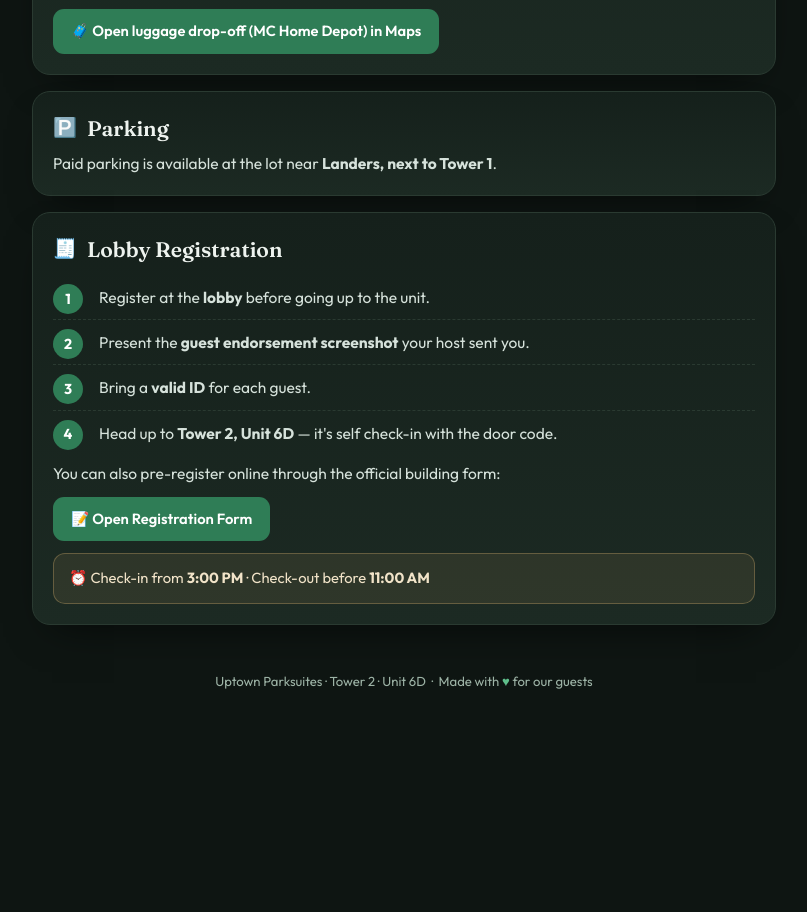
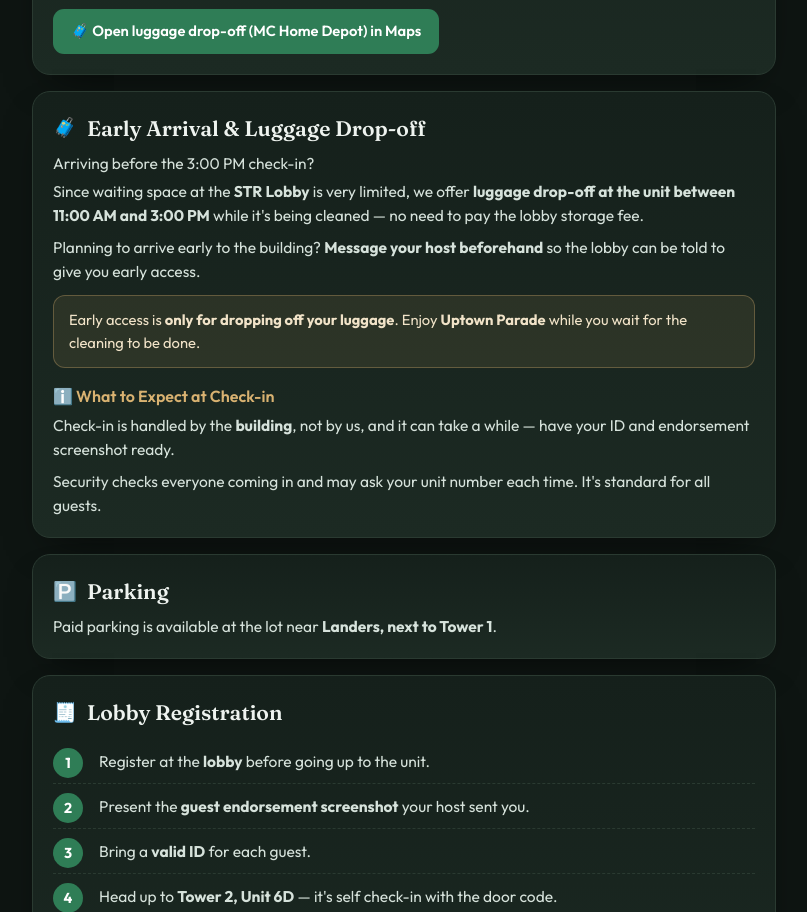
Before and after one commit to norbertoadviento-hash/Uptown-Parksuites-T2-6D, a plain HTML site: page index.html in a window 1280 px wide. Shown: the part 923-1835 px from the top of the page, without its empty margins (236-1043 px from the left). Before the commit the page ends 1715 px from the top, so only its background shows below. Drawn offline with Linux system fonts and the light colour scheme.

Commit message:
Add early arrival, luggage drop-off and check-in expectations to Arrival tab
Co-Authored-By: Claude Fable 5.2 <noreply@anthropic.com>
Claude-Session: https://claude.ai/code/session_01LqedbuXEZtuw9HGPt3Wzcy

```diff
--- a/index.html
+++ b/index.html
@@ -306,6 +306,18 @@
     </div>
 
     <div class="card">
+      <h2><span class="ico">🧳</span> Early Arrival &amp; Luggage Drop-off</h2>
+      <p class="lead">Arriving before the 3:00 PM check-in?</p>
+      <p>Since waiting space at the <strong>STR Lobby</strong> is very limited, we offer <strong>luggage drop-off at the unit between 11:00 AM and 3:00 PM</strong> while it's being cleaned — no need to pay the lobby storage fee.</p>
+      <p style="margin-top:8px">Planning to arrive early to the building? <strong>Message your host beforehand</strong> so the lobby can be told to give you early access.</p>
+      <div class="warn">Early access is <strong>only for dropping off your luggage</strong>. Enjoy <strong>Uptown Parade</strong> while you wait for the cleaning to be done.</div>
+
+      <h3>ℹ️ What to Expect at Check-in</h3>
+      <p>Check-in is handled by the <strong>building</strong>, not by us, and it can take a while — have your ID and endorsement screenshot ready.</p>
+      <p style="margin-top:8px">Security checks everyone coming in and may ask your unit number each time. It's standard for all guests.</p>
+    </div>
+
+    <div class="card">
       <h2><span class="ico">🅿️</span> Parking</h2>
       <p>Paid parking is available at the lot near <strong>Landers, next to Tower 1</strong>.</p>
     </div>
@@ -489,7 +501,7 @@
       <details><summary>🎟️ Visitor Pass &amp; Visitor Hours</summary><div class="body"><strong>Send your visitors’ IDs to the Host in advance</strong> — same-day IDs may delay lobby access. Visitor requests must be submitted <strong>no later than 9:00 PM</strong>; the condo <strong>no longer accepts visitors after 12:00 AM</strong>. Late request? Call the Host on <a href="https://wa.me/17073865163" target="_blank" rel="noopener">WhatsApp</a> or Viber <a href="tel:+17073865163">+1 (707) 386-5163</a>. Return any Visitor’s Pass at checkout (<strong>₱1,000 per unreturned pass</strong>).<br><br>Unregistered guests/visitors are strictly prohibited and will be denied entry. All visitors must register with the front desk. The Visitor's Pass must be returned to the front desk; lost passes must be reported immediately to Property Management.</div></details>
       <details><summary>🧺 Unit Upkeep</summary><div class="body">Hanging clotheslines or laundry items on balconies and windows is strictly prohibited.</div></details>
       <details><summary>🔊 Noise &amp; Fumes</summary><div class="body">Residents and guests must avoid noisy or boisterous acts that disturb the peace and order within the condominium premises.</div></details>
-      <details><summary>🧳 Luggage Storage</summary><div class="body">There is <strong>no luggage storage</strong> available in the lobby or on the premises. Please make alternative arrangements for luggage before and after your stay, and always keep the mailbox securely closed.</div></details>
+      <details><summary>🧳 Luggage Storage</summary><div class="body">There is <strong>no luggage storage</strong> available in the lobby or on the premises. Please make alternative arrangements for luggage before and after your stay, and always keep the mailbox securely closed. <strong>On check-in day</strong>, our guests can drop luggage at the unit between <strong>11:00 AM and 3:00 PM</strong> — see the Arrival tab.</div></details>
       <details><summary>⏱️ Lobby Usage</summary><div class="body">Please limit time in the lobby to a maximum of <strong>15 minutes</strong>. Guests may not loiter on the premises unless accompanied by a resident or authorized representative.</div></details>
       <details><summary>🐾 Pet Policy</summary><div class="body">Guests are not allowed to bring pets onto the property.</div></details>
       <details><summary>🚭 Smoke / Vape FREE</summary><div class="body">Uptown Parksuites is a SMOKE/VAPE FREE building in compliance with E.O. 26-2017 and Taguig City Ordinance No. 15 of 2017.</div></details>
```
